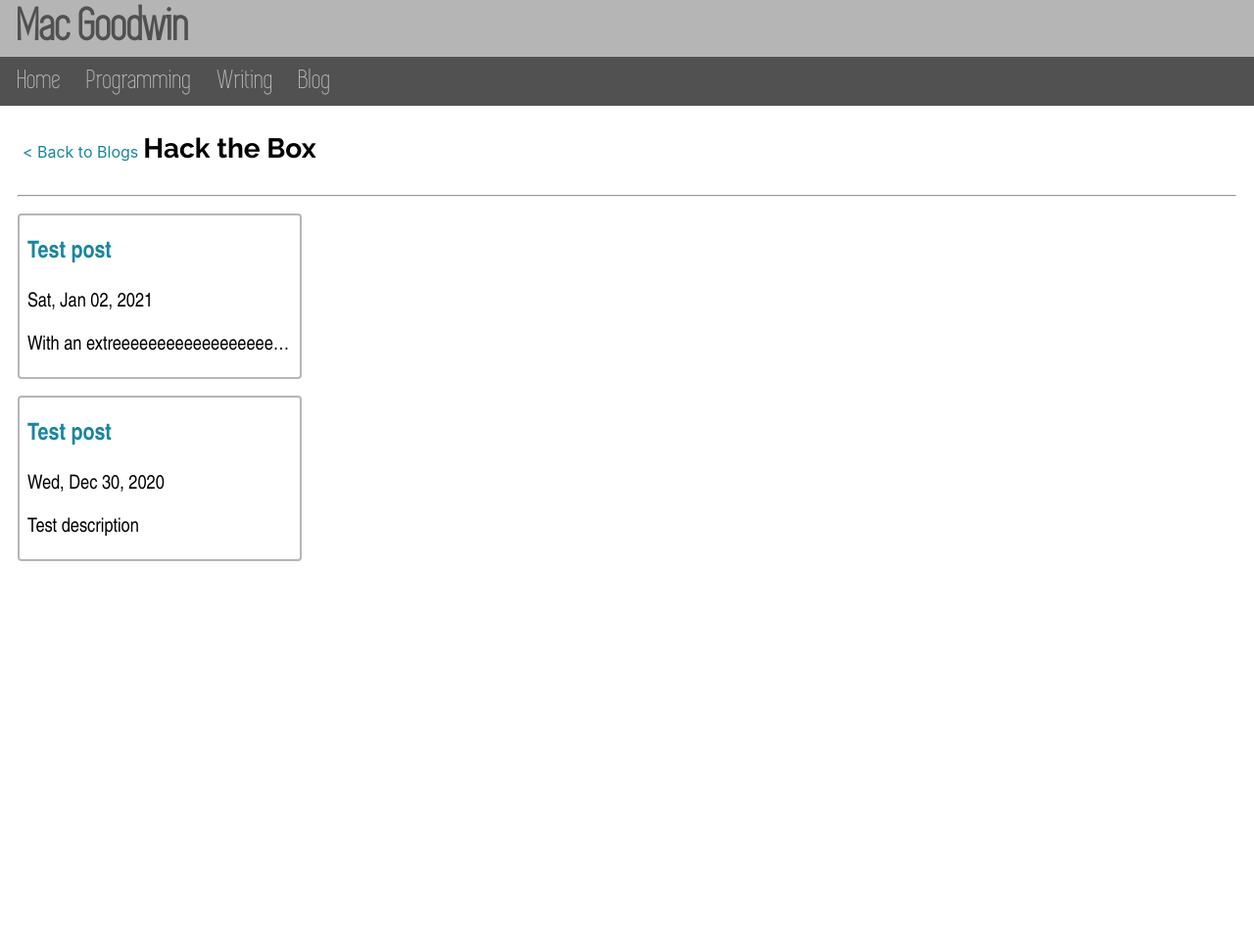
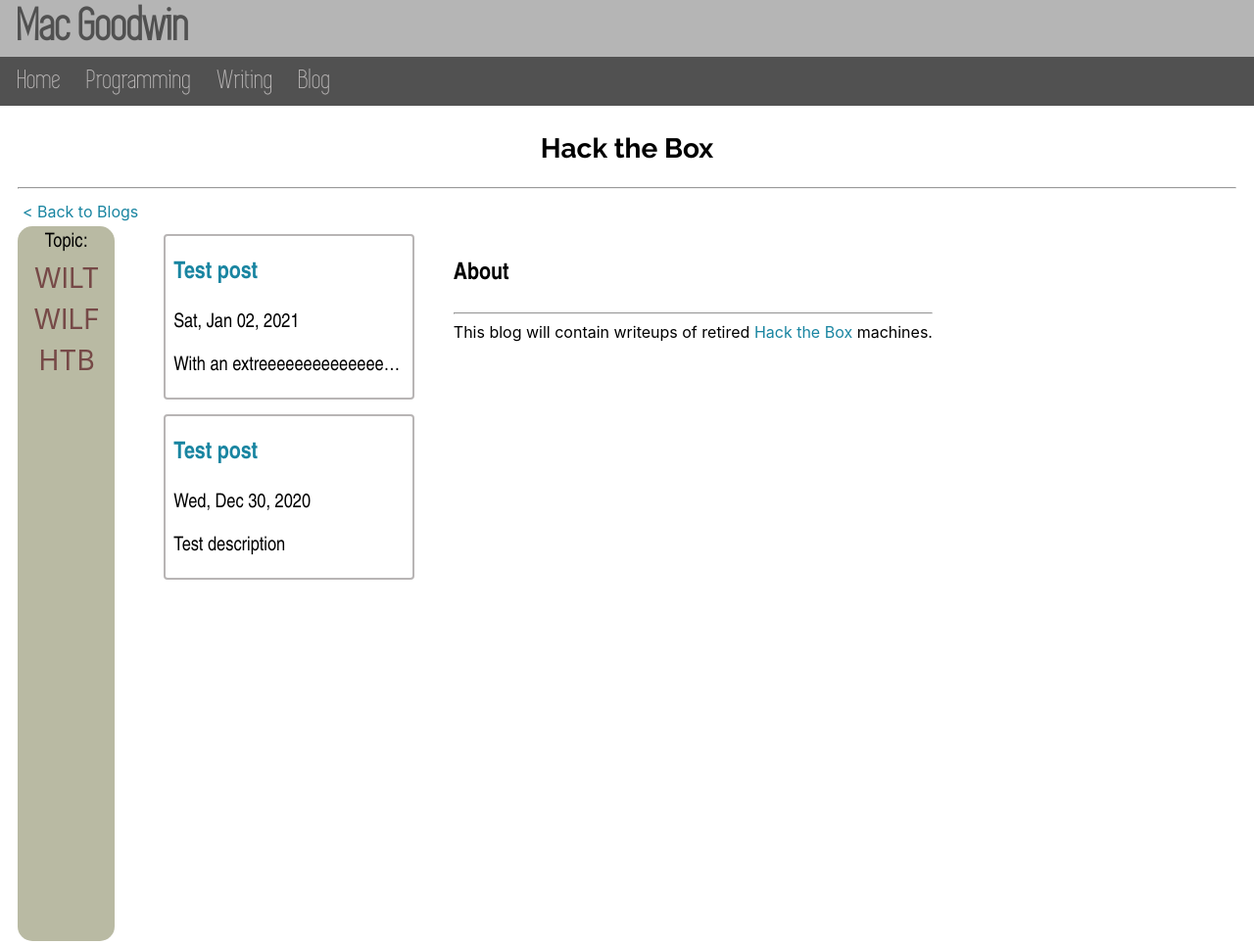
Before and after one commit to Twigonometry/mac-goodwin.com, a Jekyll site: the page built from mac-goodwin/blog/HTB/index.html, in a window 1280 px wide. Shown: the whole page at 98% size. Built offline with Jekyll 4.4.1, drawn with Linux system fonts in a browser that asks for light colours; some web fonts are replaced; before the commit the page ends 900 px from its top, so only the background shows below that.

Commit message:
Intro content box on blog index

```diff
--- a/mac-goodwin/_layouts/blog_index.html
+++ b/mac-goodwin/_layouts/blog_index.html
@@ -16,18 +16,23 @@
 
             <main>
                 <div class="subpage_banner">
-                    <!-- <div class="flex-row"> -->
-                        <div class="vertical-centre">
+                    <h2>{{ page.blog_header }}</h2>
+                    <hr>
                     <a class="back-button" href="/blog">< Back to Blogs</a>
-
-                            <h2>{{ page.blog_header }}</h1>
-                        </div>
-                    <!-- </div> -->
-                    <hr>
                 </div>
 
-                {{ content }}
+                <div class="flex-row">
+                    <div id="categories">
+                        <p>Topic:</p>
+                        <ul>
+                            {% for cat in site.blog_categories %}
+                                <a href="/blog/{{ cat | downcase }}">{{ cat }}</a>
+                            {% endfor %}
+                        </ul>
+                    </div>
 
+                    <div id="sub-content">
+                        <div class="flex-row">
                             {% assign cat = page.cat_code %}
 
                             <div id="showcases" class="blog-showcases">
@@ -44,6 +49,13 @@
                                 {% endfor %}
                             </div>
 
+                            <div class="text-container">
+                                {{ content }}
+                            </div>
+                        </div>
+                    </div>
+                </div>
+
             </main>
         </div>
     </body>
--- a/mac-goodwin/_sass/main.scss
+++ b/mac-goodwin/_sass/main.scss
@@ -147,6 +147,10 @@ main a:hover {
   }
 }
 
+.text-container {
+  padding: 1% 4%;
+}
+
 /* images */
 
 .wide-img {
--- a/mac-goodwin/_sass/subpages.scss
+++ b/mac-goodwin/_sass/subpages.scss
@@ -10,11 +10,6 @@
     display: table-cell;
 }
 
-.vertical-centre {
-    display: table;
-    vertical-align: middle;
-}
-
 p {
     font-family:  'Bellota Text', 'Arial Narrow';
     font-size: 20px;
--- a/mac-goodwin/blog/HTB/index.html
+++ b/mac-goodwin/blog/HTB/index.html
@@ -5,3 +5,9 @@ custom_css: ['blogs','showcases']
 blog_header: Hack the Box
 cat_code: HTB
 ---
+
+<h3>About</h3>
+
+<hr>
+
+This blog will contain writeups of retired <a href="http://app.hackthebox.eu">Hack the Box</a> machines.
```
Lines whose indentation alone changed are shown as unchanged.
